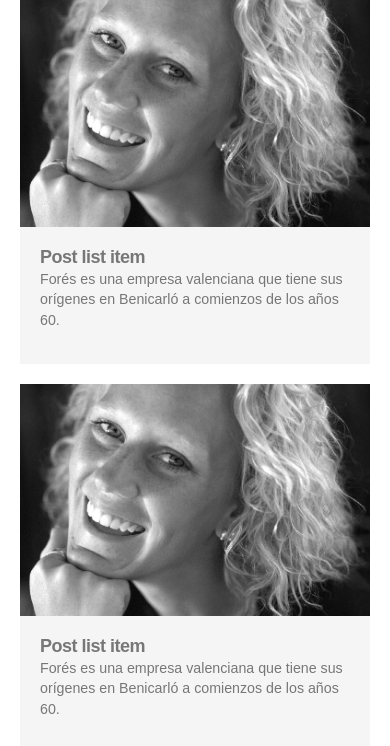
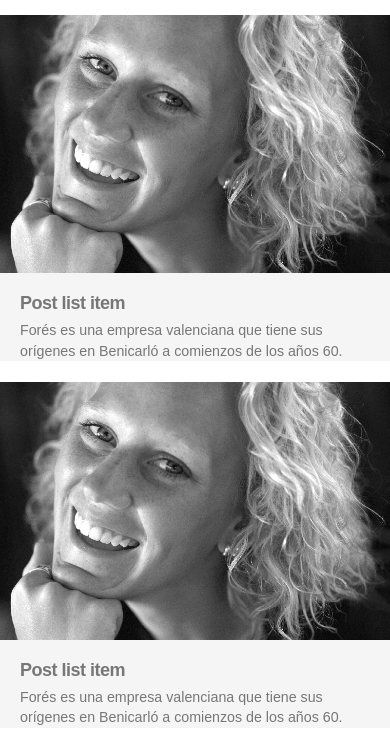
Before and after one commit to t0t/grupofores, a website: page index.html in a window 390 px wide. Shown: the part 1382-2128 px from the top of the page. Drawn offline with Linux system fonts and the light colour scheme; a web font is replaced by a local one.

Commit message:
CSS RESPONSIVE ajustments :cyclone:

```diff
--- a/src/scss/Components/_Posts.scss
+++ b/src/scss/Components/_Posts.scss
@@ -4,7 +4,9 @@
 .Posts {
     display: flex;
     flex-wrap: wrap;
-    padding: $spacing_base / 2;
+    justify-content: space-around;
+    padding-top: $spacing_base;
+    padding-bottom: $spacing_base;
 
     &__title {
         text-align: center;
@@ -13,7 +15,13 @@
 
     &__item {
       @include min-screen(600px) {
-        flex: 0 50%;
+        flex: 0 47%;
+        // &:first-child {
+        //   margin-right: 10px;
+        // }
+        // &:nth-child(2) {
+        //   margin-right: 0;
+        // }
       }
         figure {
             background-color: $gray_lighter;
@@ -22,22 +30,19 @@
                 display: flex;
                 flex-wrap: wrap;
                 align-items: center;
-                flex: 0 50%;
-
-                img {
-                    // padding-right: 10px;// width: 50%;
-                }
             }
         }
 
         figcaption {
             flex: 1 200px;
-            padding: $spacing_base / 2 $spacing_base / 2 $spacing_base / 3;
+            padding-top: $spacing_base / 2;
+            padding-right: $spacing_base / 2;
+            padding-left: $spacing_base / 2;
 
             h3 {
                 font-size: 18px;
                 font-weight: bold;
-                margin-bottom: 0;
+                margin-bottom: 5px;
             }
         }
     }
--- a/src/scss/Components/_Products.scss
+++ b/src/scss/Components/_Products.scss
@@ -50,8 +50,7 @@
 
         a {
             color: $gray;
-            @include min-screen($small) {
-            }
+            @include min-screen($small) {}
         }
     }
     // Products List
```
Also changed, not shown: css/Main.css.
